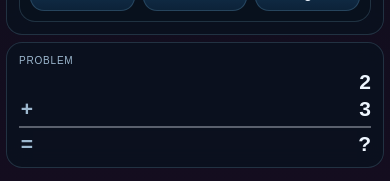
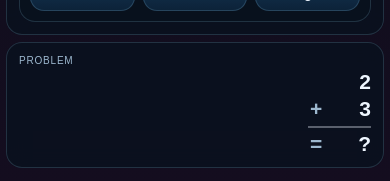
Before and after one commit to ChrisAtkinson78/primer-games, a website with bundled scripts: page public/index.html in a window 390 px wide. Shown: the part 753-934 px from the top of the page. Built offline with nearby package versions, Linux system fonts and the light colour scheme.

Commit message:
ui: make problem equation block compact (operator not far left)

```diff
--- a/public/styles.css
+++ b/public/styles.css
@@ -117,11 +117,15 @@ button {
 
 .problem-panel__line {
   display: grid;
-  /* Keep operator close to the numbers like a real stacked equation */
-  grid-template-columns: 14px minmax(0, 1fr);
+  /* Keep operator close to the numbers like a real stacked equation.
+     Also shrink the equation block so operators aren't pinned to the far-left of the card.
+  */
+  grid-template-columns: 14px auto;
   align-items: baseline;
   column-gap: 4px;
   white-space: nowrap;
+  width: fit-content;
+  margin-left: auto;
 }
 
 /* Make it feel like a real vertical math problem: underline under the 2nd operand. */
@@ -132,16 +136,13 @@ button {
 
 .problem-panel__value {
   text-align: right;
+  min-width: 4ch;
 }
 
 .problem-panel__operator {
   text-align: right;
   width: 14px;
   color: var(--muted);
-}
-
-.problem-panel__value {
-  text-align: right;
 }
 
 .problem-panel__value--flash,
@@ -494,8 +495,10 @@ button {
   }
 
   .problem-panel__line {
-    grid-template-columns: 12px minmax(0, 1fr);
+    grid-template-columns: 12px auto;
     column-gap: 4px;
+    width: fit-content;
+    margin-left: auto;
   }
 
   .hud__note {
```
